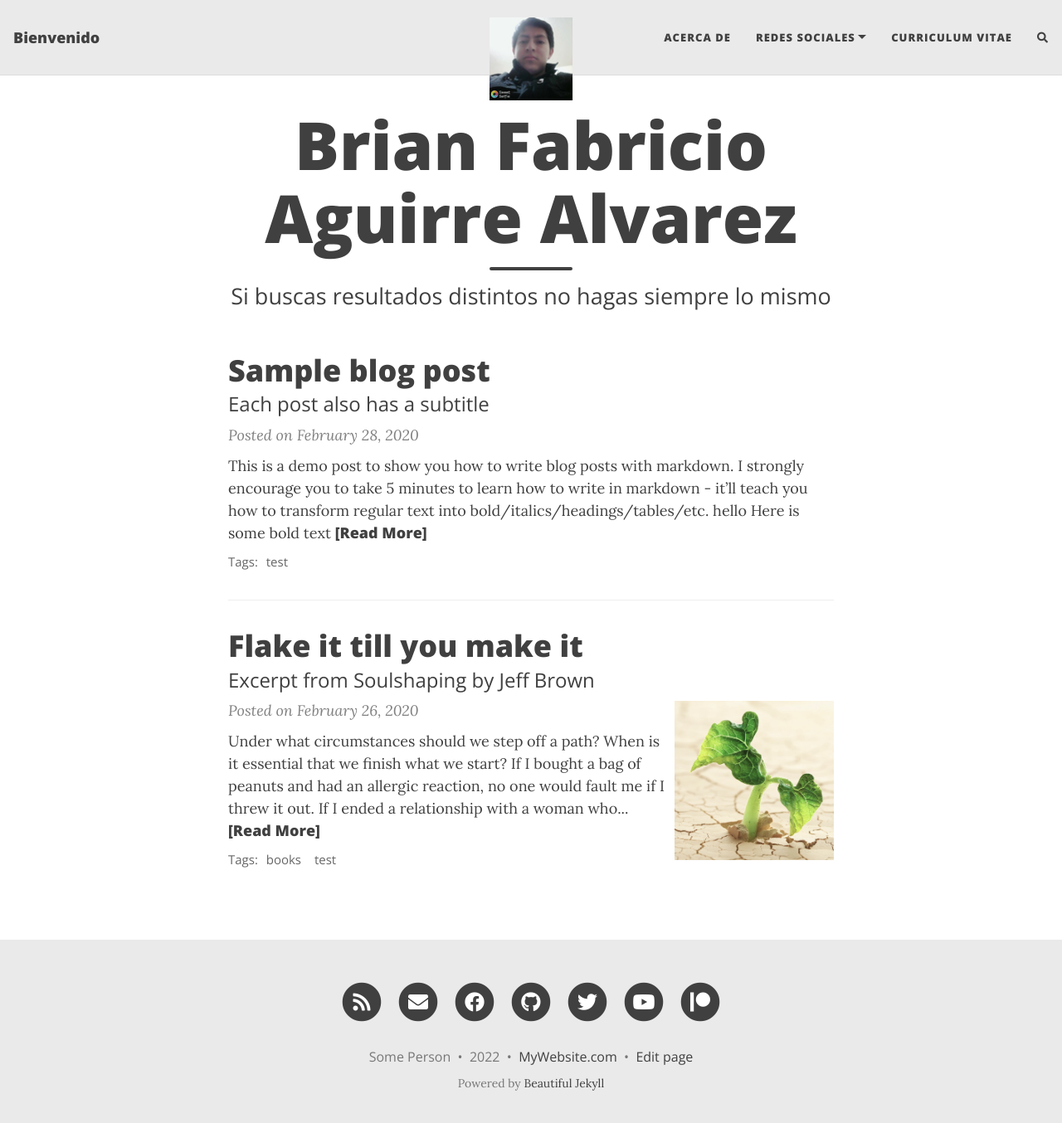
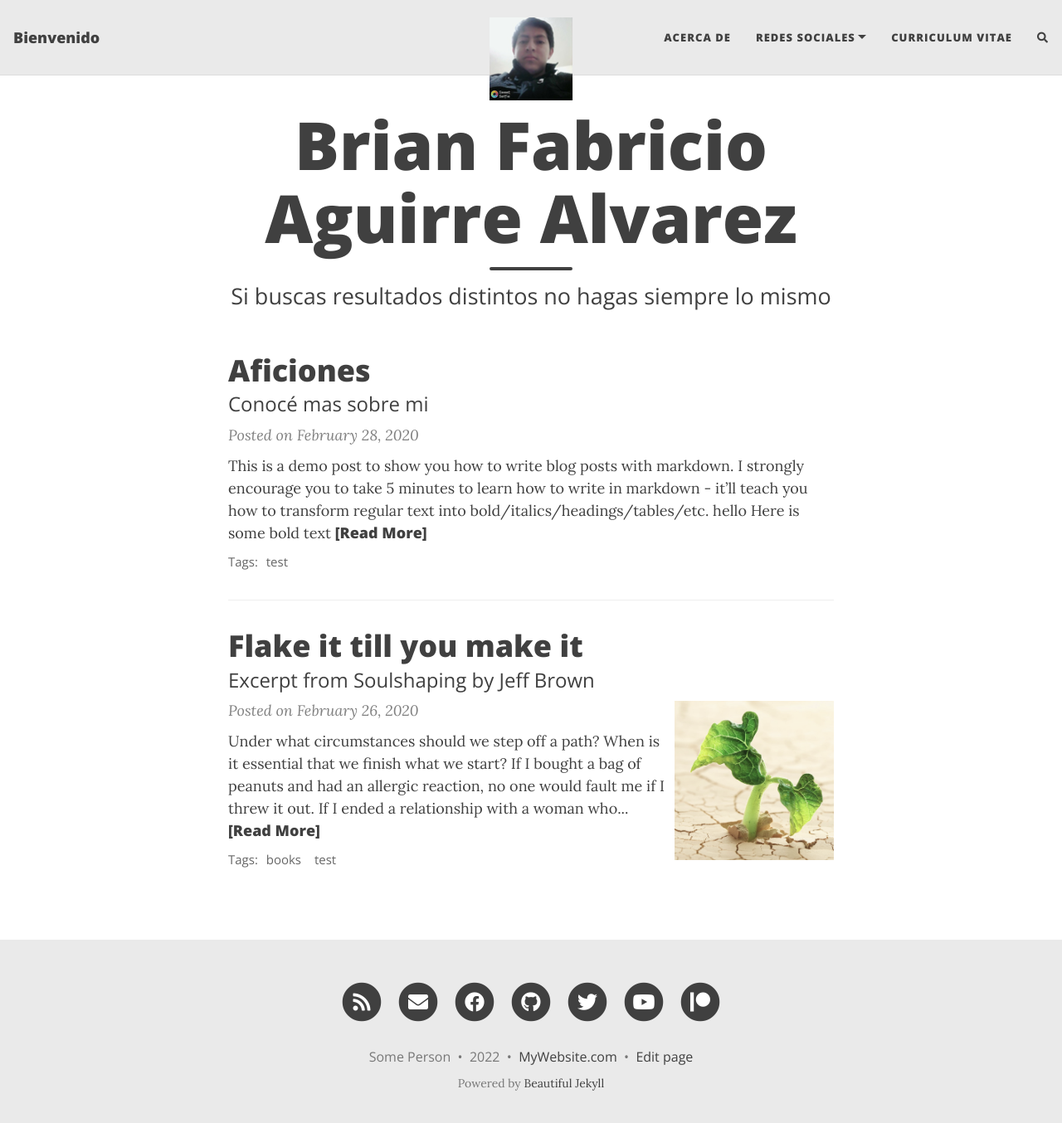
Before and after one commit to Brian27alv/Brian27alv.github.io, a Jekyll site: the page built from index.html, in a window 1280 px wide and 1367 px high. Shown: the top 1354 px of the window at 83% size. Built offline with Jekyll 4.4.1, drawn with Linux system fonts in a browser that asks for light colours; nearby versions of some CDN libraries; the list of posts is cut into pages by our own code; comment, search, counter and statistics services are not loaded.

Commit message:
Update 2020-02-28-test-markdown.md

```diff
--- a/_posts/2020-02-28-test-markdown.md
+++ b/_posts/2020-02-28-test-markdown.md
@@ -1,7 +1,7 @@
 ---
 layout: post
-title: Sample blog post
-subtitle: Each post also has a subtitle
+title: Aficiones
+subtitle: Conocé mas sobre mi
 gh-repo: daattali/beautiful-jekyll
 gh-badge: [star, fork, follow]
 tags: [test]
```
